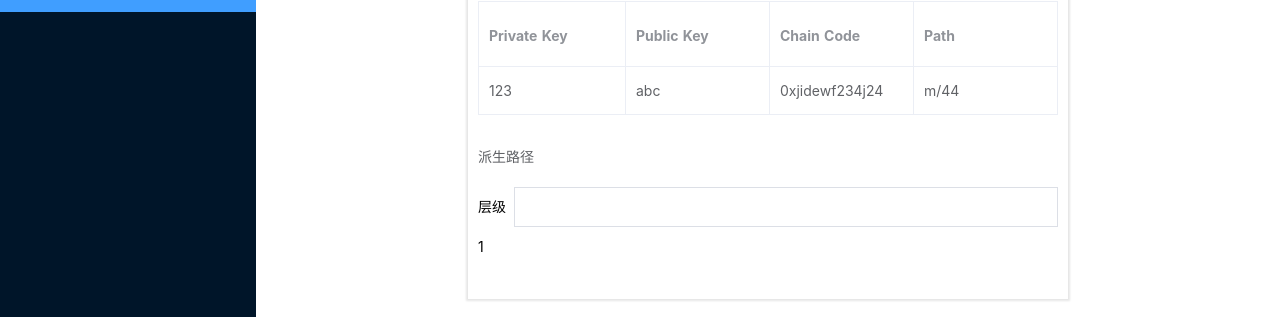
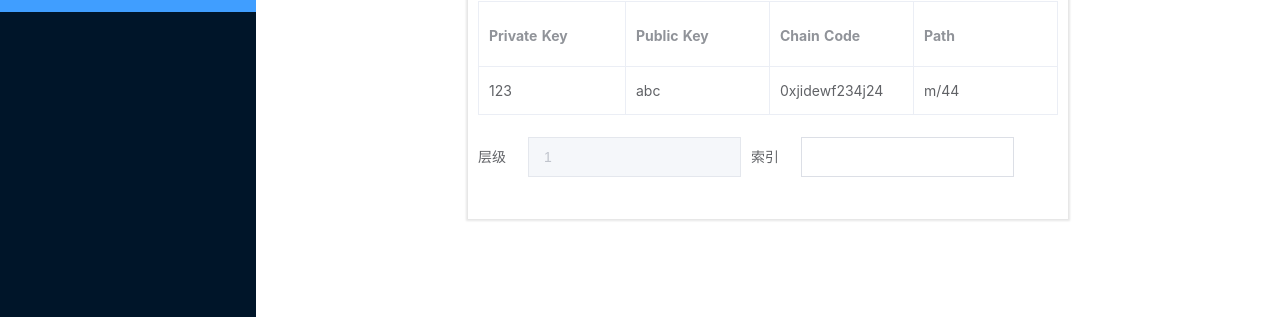
Before and after one commit to jpsiyu/coin-tool, a Nuxt app: page /develop/flow in a window 1280 px wide. Shown: the part 468-785 px from the top of the page. Built offline with nearby package versions, Linux system fonts and the light colour scheme.

Commit message:
add index level

```diff
--- a/pages/develop/flow.vue
+++ b/pages/develop/flow.vue
@@ -13,12 +13,14 @@
       <el-form-item label="HDNode">
         <HDNode />
       </el-form-item>
-      <el-form-item label="派生路径">
-        <div class="flow-row">
-          <span>层级 1</span>
-          <el-input></el-input>
-        </div>
-      </el-form-item>
+      <el-form label="派生路径" :inline="true" label-width="50px">
+        <el-form-item label="层级">
+          <el-input v-model="form.level" disabled></el-input>
+        </el-form-item>
+        <el-form-item label="索引">
+          <el-input v-model="index"></el-input>
+        </el-form-item>
+      </el-form>
     </el-form>
   </div>
 </template>
@@ -32,6 +34,8 @@ export default {
       form: {
         mnemonic: '',
         password: '',
+        level: 1,
+        index: '',
       }
     }
   }
```
